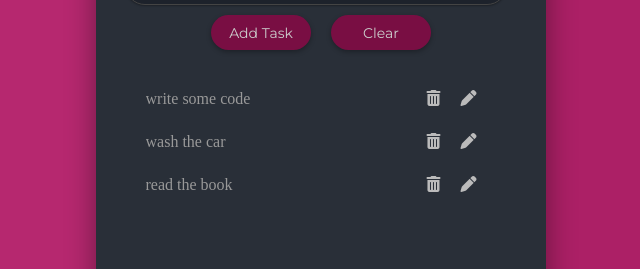
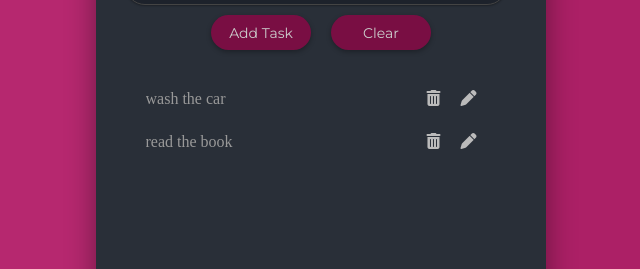
Before and after one commit to mohammadreza2104/project, a React (Create React App) app: page / in a window 1280 px wide. Both pictures are taken after a click on the button 762 px from the left and 407 px from the top of the page. Shown: the part 309-578 px from the top of the page, without its empty margins (319-959 px from the left). Built offline with nearby package versions, Linux system fonts and the light colour scheme.

Commit message:
craet add task and delete functionality and install uuid

```diff
--- a/package.json
+++ b/package.json
@@ -9,6 +9,7 @@
     "react": "^17.0.2",
     "react-dom": "^17.0.2",
     "react-scripts": "4.0.3",
+    "uuid": "^8.3.2",
     "web-vitals": "^1.1.2"
   },
   "scripts": {
--- a/src/components/Task.js
+++ b/src/components/Task.js
@@ -1,11 +1,14 @@
-import React from 'react';
+import React, {useContext} from 'react';
+import {TaskListContext} from "../context/TaskListContext";
+
 
 const Task = ({task}) => {
+    const {removeTask} = useContext(TaskListContext);
     return (
         <li className="list-item">
             <span>{task.title}</span>
             <div>
-                <button className="btn-delete task-btn">
+                <button onClick={() => removeTask(task.id)} className="btn-delete task-btn">
                     <i className="fas fa-trash-alt">
 
                     </i>
--- a/src/components/TaskForm.js
+++ b/src/components/TaskForm.js
@@ -1,15 +1,31 @@
-import React from 'react';
+import React, {useContext, useState} from 'react';
+import {TaskListContext} from "../context/TaskListContext";
 
 const TaskForm = () => {
+    const {addTask,clearList} = useContext(TaskListContext);
+    const [title, setTitle] = useState("");
+
+
+    const handleChange = (e) => {
+        setTitle(e.target.value);
+    };
+    const handleSubmit = (e) => {
+        e.preventDefault();
+        addTask(title);
+        setTitle(" ");
+
+    };
+
+
     return (
-        <form className="form">
-            <input type="text" className="task-input" placeholder="please add your task..."
+        <form onSubmit={handleSubmit} className="form">
+            <input onChange={handleChange} type="text" className="task-input" placeholder="please add your task..."
                    required/>
             <div className="buttons">
                 <button className="btn add-task-btn" type="submit">
                     Add Task
                 </button>
-                <button className="btn clear-btn">
+                <button onClick={clearList} className="btn clear-btn">
                     Clear
                 </button>
             </div>
--- a/src/components/TaskList.js
+++ b/src/components/TaskList.js
@@ -6,12 +6,19 @@ const TaskList = () => {
     const {tasks} = useContext(TaskListContext);
     return (
         <div>
-            <ul className="list">
-                {tasks.map((task) => {
-                    return <Task task={task} key={task.id}/>
+            {tasks.length ? (
+                <ul className="list">
+                    {tasks.map((task) => {
+                        return <Task task={task} key={task.id}/>
 
-                })}
-            </ul>
+                    })}
+                </ul>
+            ) : (
+                <div className="no-tasks">
+                    No Tasks
+                </div>
+            )}
+
         </div>
     );
 };
--- a/src/context/TaskListContext.js
+++ b/src/context/TaskListContext.js
@@ -1,4 +1,6 @@
 import React, {createContext, useState} from "react";
+import uuid from "uuid/dist/v4";
+
 
 export const TaskListContext = createContext();
 
@@ -8,7 +10,22 @@ const TaskListContextProvider = (props) => {
         {title: "wash the car", id: 2},
         {title: "read the book", id: 3}
     ]);
-    return <TaskListContext.Provider value={{tasks}}>
+
+    const addTask = (title) => {
+        setTasks([...tasks, {title, id: uuid()}])
+
+    };
+    const removeTask = (id) => {
+        setTasks(tasks.filter((task) =>
+            task.id !== id
+        ))
+
+    };
+    const clearList = () =>{
+        setTasks([]);
+    }
+
+    return <TaskListContext.Provider value={{tasks, addTask, removeTask, clearList}}>
         {props.children}
     </TaskListContext.Provider>
 }
```
Also changed, not shown: 1 other file (tests, documents, lock files or other folders).
